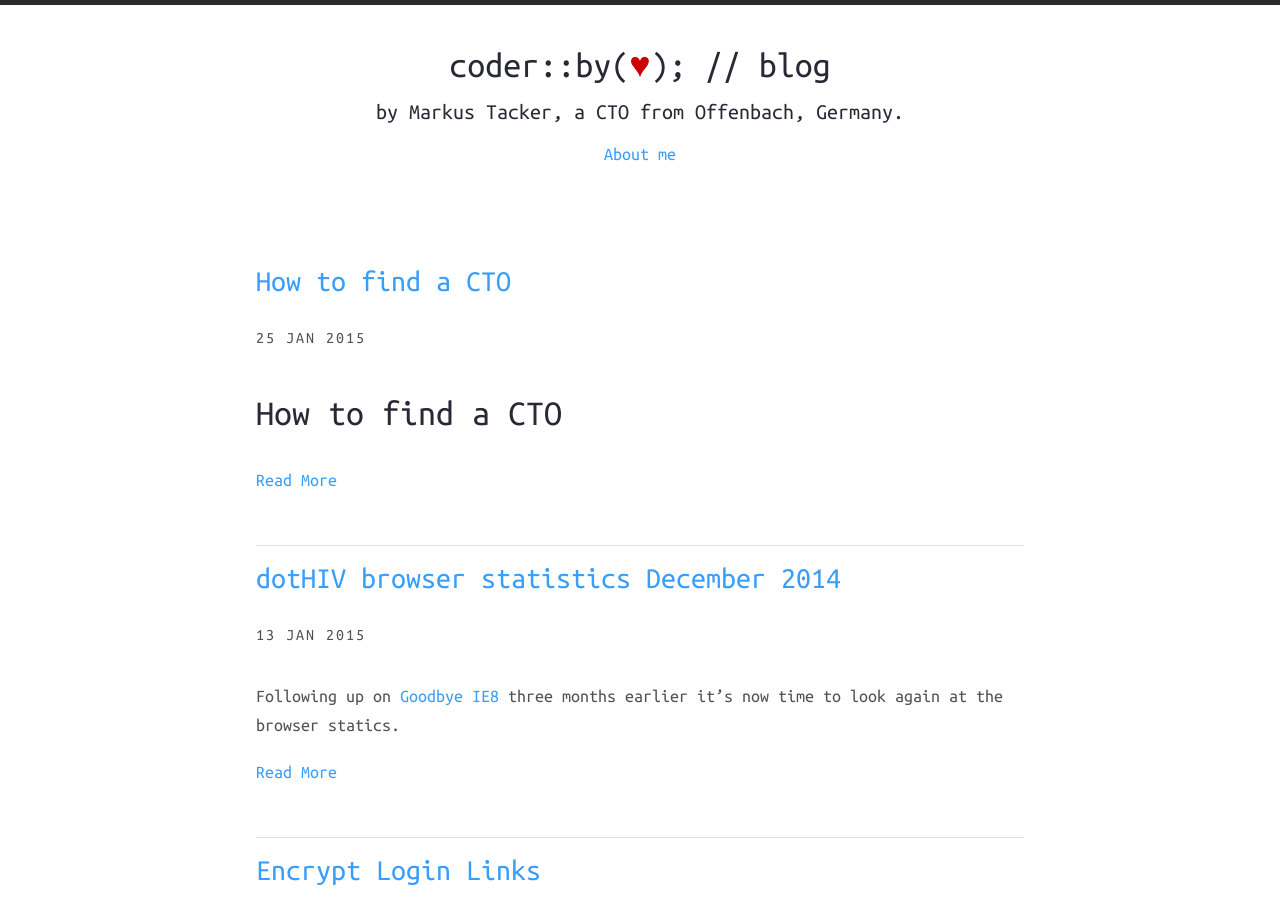
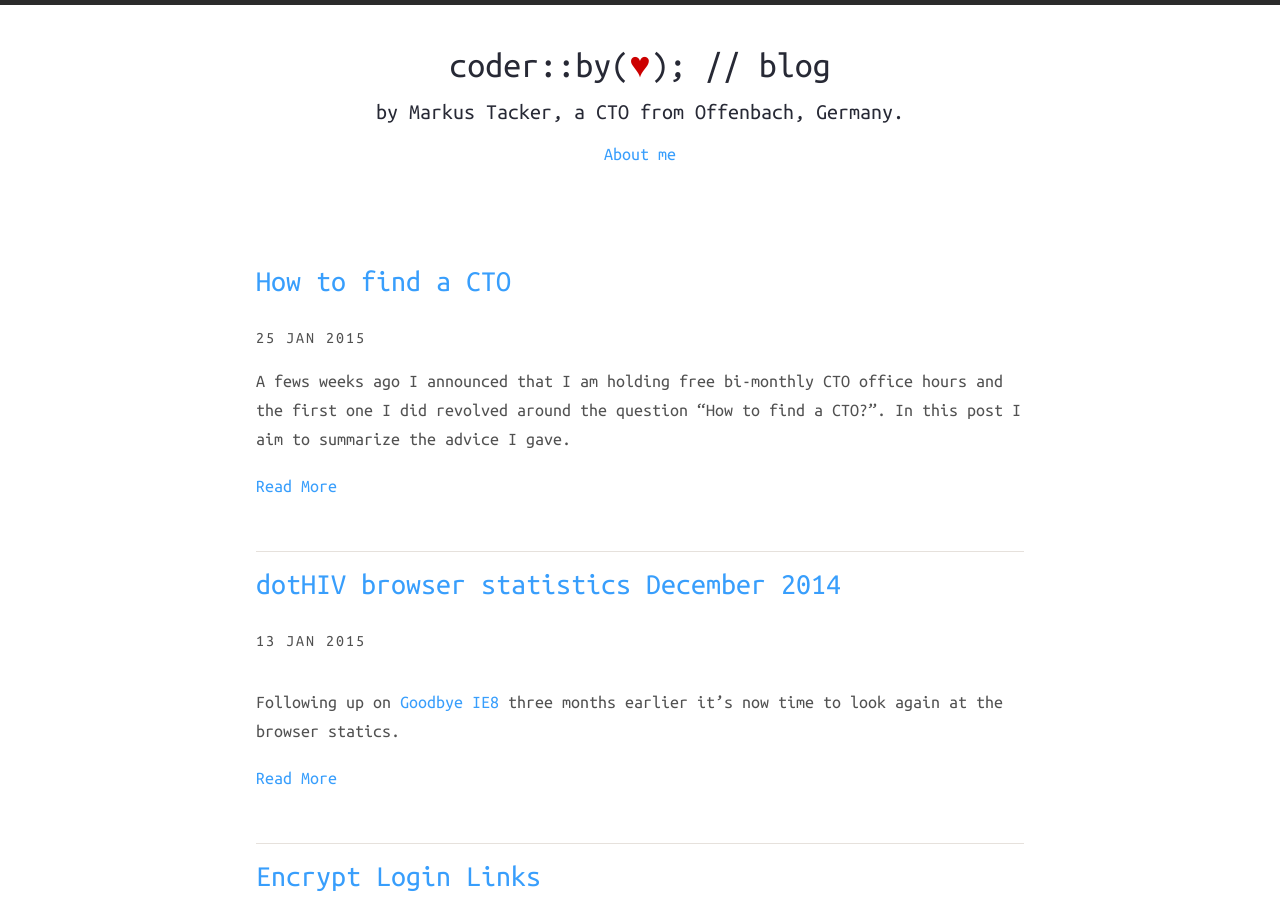
Before and after one commit to coderbyheart/blog, a Jekyll site: the page built from index.html, in a window 1280 px wide and 900 px high. Built offline with Jekyll 4.4.1, drawn with Linux system fonts in a browser that asks for light colours; nearby versions of some CDN libraries.

Commit message:
Update 2015-01-25-how-to-find-a-cto.md

```diff
--- a/_posts/2015-01-25-how-to-find-a-cto.md
+++ b/_posts/2015-01-25-how-to-find-a-cto.md
@@ -2,12 +2,12 @@
 layout: post
 title:  "How to find a CTO"
 date:   2015-01-25 18:00:00
+description: A fews weeks ago I announced that I am holding free bi-monthly CTO office hours and the first one I did revolved around the question “How to find a CTO?”. In this post I aim to summarize the advice I gave.
+excerpt: A fews weeks ago I announced that I am holding free bi-monthly CTO office hours and the first one I did revolved around the question “How to find a CTO?”. In this post I aim to summarize the advice I gave.
 categories:
 - startups
 permalink: how-to-find-a-cto
 ---
-
-# How to find a CTO
 
 *A fews weeks ago I announced that I am holding [free bi-monthly CTO office hours][1] and the first one I did revolved around the question “How to find a CTO?”. In this post I aim to summarize the advice I gave.*
 
```
